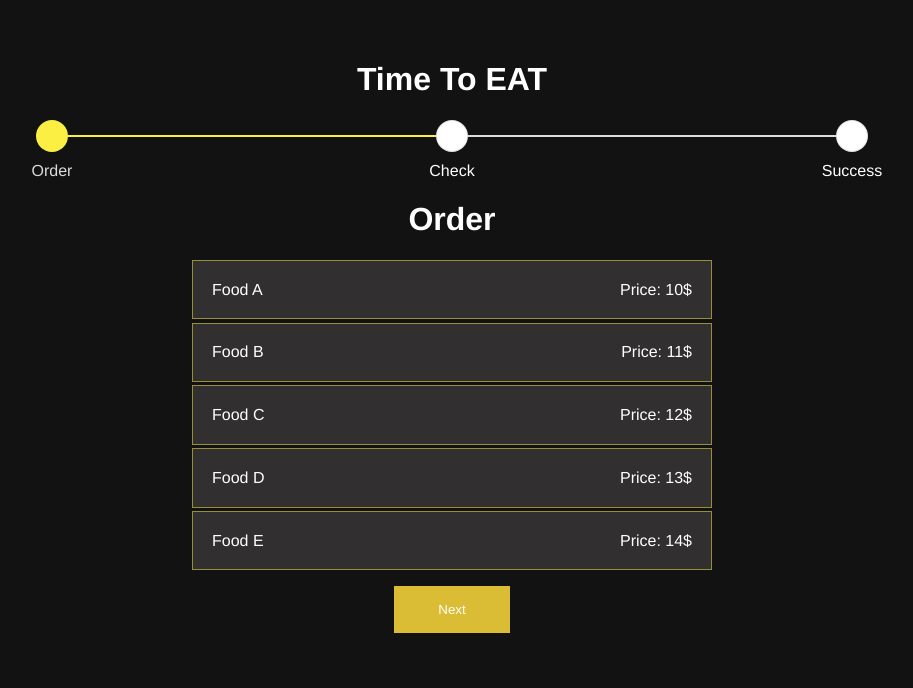
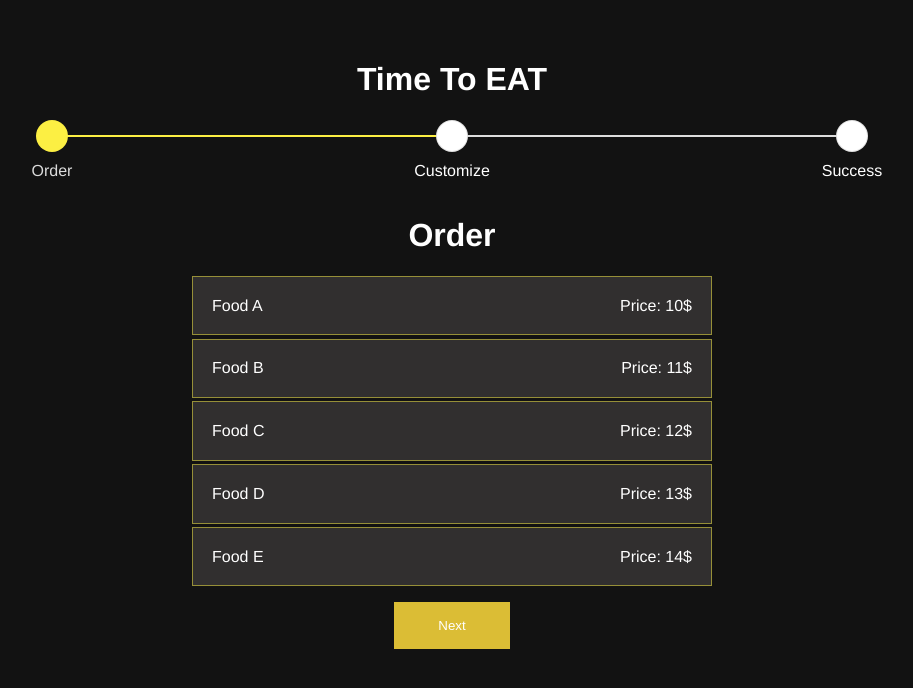
Before and after one commit to onewkub/food-order, a Vue app: page / in a window 1280 px wide. Shown: the top 688 px of the page, without its empty margins (188-1101 px from the left). Built offline with nearby package versions, Linux system fonts and the light colour scheme.

Commit message:
fix reduce method, pass total to child

```diff
--- a/src/components/FoodOrder.vue
+++ b/src/components/FoodOrder.vue
@@ -4,18 +4,19 @@
     <div class="wrapper-progress">
       <ul class="progress-bar">
         <li :class="{active: index>=0}" @click="index=0">Order</li>
-        <li :class="{active: index>=1}" @click="index=1">Check</li>
+        <li :class="{active: index>=1}" @click="index=1">Customize</li>
         <li :class="{active: index>=2}" @click="index=2">Success</li>
       </ul>
     </div>
     <div class="content">
-        <List v-if="index === 0" class="content-tab" :foodList="markedFood" @markFood="markToggle" :total="total"></List>
-        <Check v-else-if="index === 1" class="content-tab" :selectedList="selectedFood" @addFood="addFood" @removeFood="removeFood"></Check>
+        <List v-if="index === 0" class="content-tab" :foodList="markedFood" @markFood="markToggle" ></List>
+        <Check v-else-if="index === 1" class="content-tab" :selectedList="selectedFood" @addFood="addFood" @removeFood="removeFood" :totalCost="total"></Check>
         <Success v-else-if="index === 2" class="content-tab"></Success>
     </div>
     <div class="action">
       <Button @click="previosPage()" v-if="index>0 && index !== 2">Back</Button>
-      <button @click="nextPage()" v-if="index<2">Next</button>
+      <button @click="nextPage()" v-if="index===0">Next</button>
+      <button @click="nextPage()" v-if="index===1">Send Food Order</button>
       <button @click="index = 0" v-if="index===2">Back to Order</button>
     </div>
   </div>
@@ -44,20 +45,25 @@ export default {
       index: 0,
       selectedFood: [],
       markedFood:[],
-      total: 0
+      // total: 0
     };
   },
   props: [],
   methods: {
     nextPage() {
       if (this.index < 2) this.index++;
-      if(this.index === 1) {this.initSelectedFood(); this.calTotal();}
+      if(this.index === 1) {this.initSelectedFood();}
+      if(this.index === 2) {
+        this.initMarkedFood();
+        this.selectedFood = [];
+      }
     },
     previosPage() {
       if (this.index >= 0) this.index--;
     },
     addFood(food){
       food.ea++;
+
     },
     removeFood(food){
       if(food.ea> 0){
@@ -74,12 +80,14 @@ export default {
       food.marked = !food.marked;
       // console.log(`${food.name}: ${food.marked}`);
     },
-    calTotal(){
-      this.total = 5//this.selectedFood.reduce(food=>food.price*food.ea, 0);
-    }
   },
   created(){
     this.initMarkedFood();
+  },
+  computed: {
+    total(){
+      return this.selectedFood.reduce((t ,food)=>t+food.price*food.ea, 0);
+    }
   },
   watch: {
     // index: function(curr, prev) {
@@ -88,21 +96,26 @@ export default {
     selectedFood: function(curr, prev){
       console.log(curr);
       console.log(prev);
-      this.calTotal();
     },
     // markedFood: function(curr){
     //   console.log(curr);
     // },
-    // total: function(curr, prev){
-    //   console.log(`current: ${curr}, previous: ${prev} `);
-    // }
+    total: function(curr, prev){
+      console.log(`current: ${curr}, previous: ${prev} `);
+    }
   }
 };
 </script>
 
 <style>
 .content{
+  display: flex;
+  justify-content: center;
+  align-items: center;
   min-height: 20vh;
+}
+.content .content-tab{
+  width: 100%;
 }
 .wrapper-progress {
   width: 100%;
--- a/src/components/Order/FoodCheck.vue
+++ b/src/components/Order/FoodCheck.vue
@@ -1,6 +1,6 @@
 <template>
   <div>
-    <h1>Check</h1>
+    <h1>Customize</h1>
     <div class="foodList">
       <ul>
         <li v-for="food in selectedList" :key="food.id">
@@ -16,14 +16,14 @@
         </li>
       </ul>
     </div>
-    <h2>Total: {{total}}</h2>
+    <h2>Total: {{totalCost}}</h2>
   </div>
 </template>
 
 <script>
 export default {
   name: "Check",
-  props: ["selectedList", "total"],
+  props: ["selectedList", "totalCost"],
   data() {
     return {
     };
--- a/src/components/Order/FoodSuccess.vue
+++ b/src/components/Order/FoodSuccess.vue
@@ -1,18 +1,13 @@
 <template>
-  <div>
-      <h1>
-          Success
-      </h1>
-  </div>
+  <h1>Your order had been sent.</h1>
 </template>
 
 <script>
 export default {
   name: "Success"
-
-}
+};
 </script>
 
-<style>
+<style scoped>
 
 </style>
```
